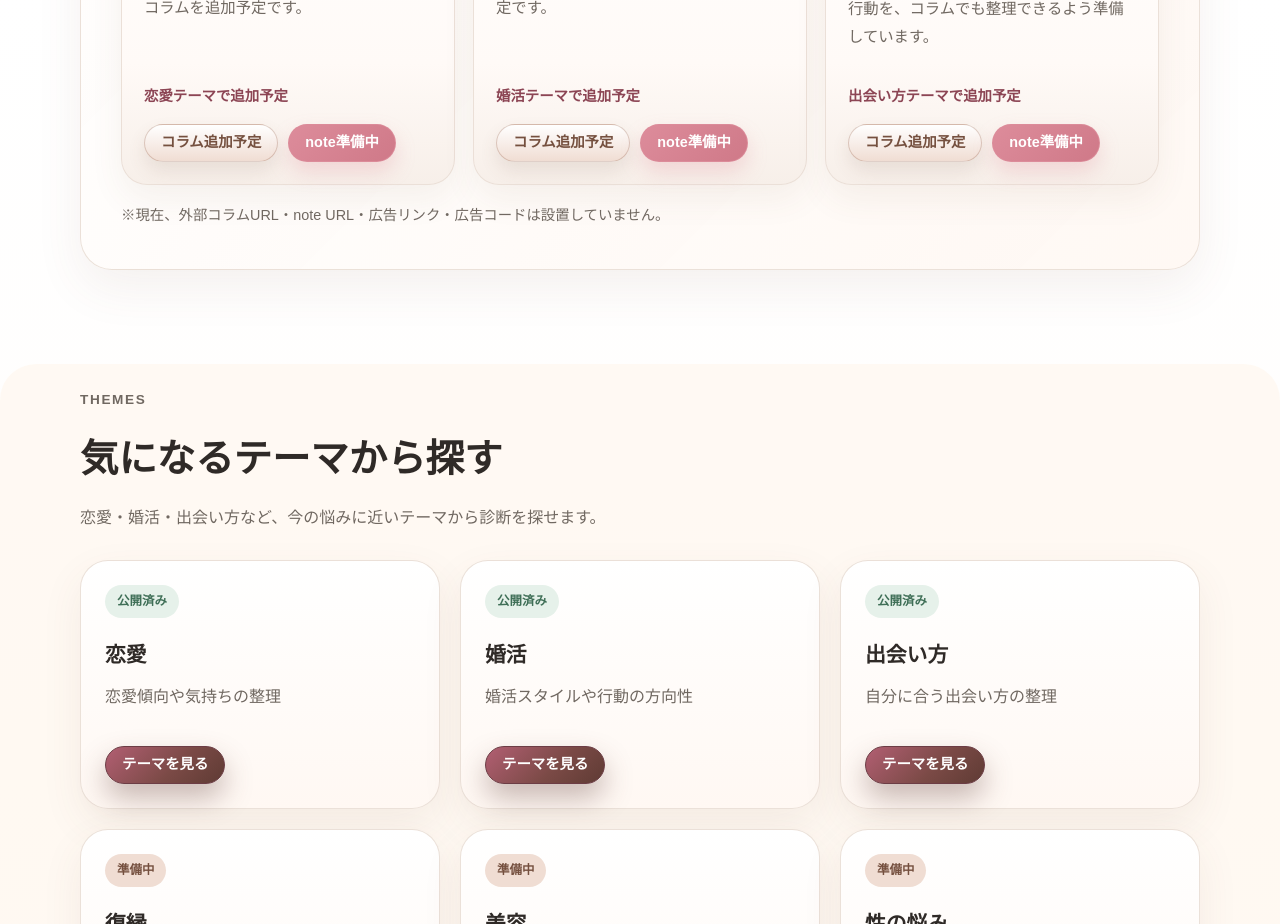
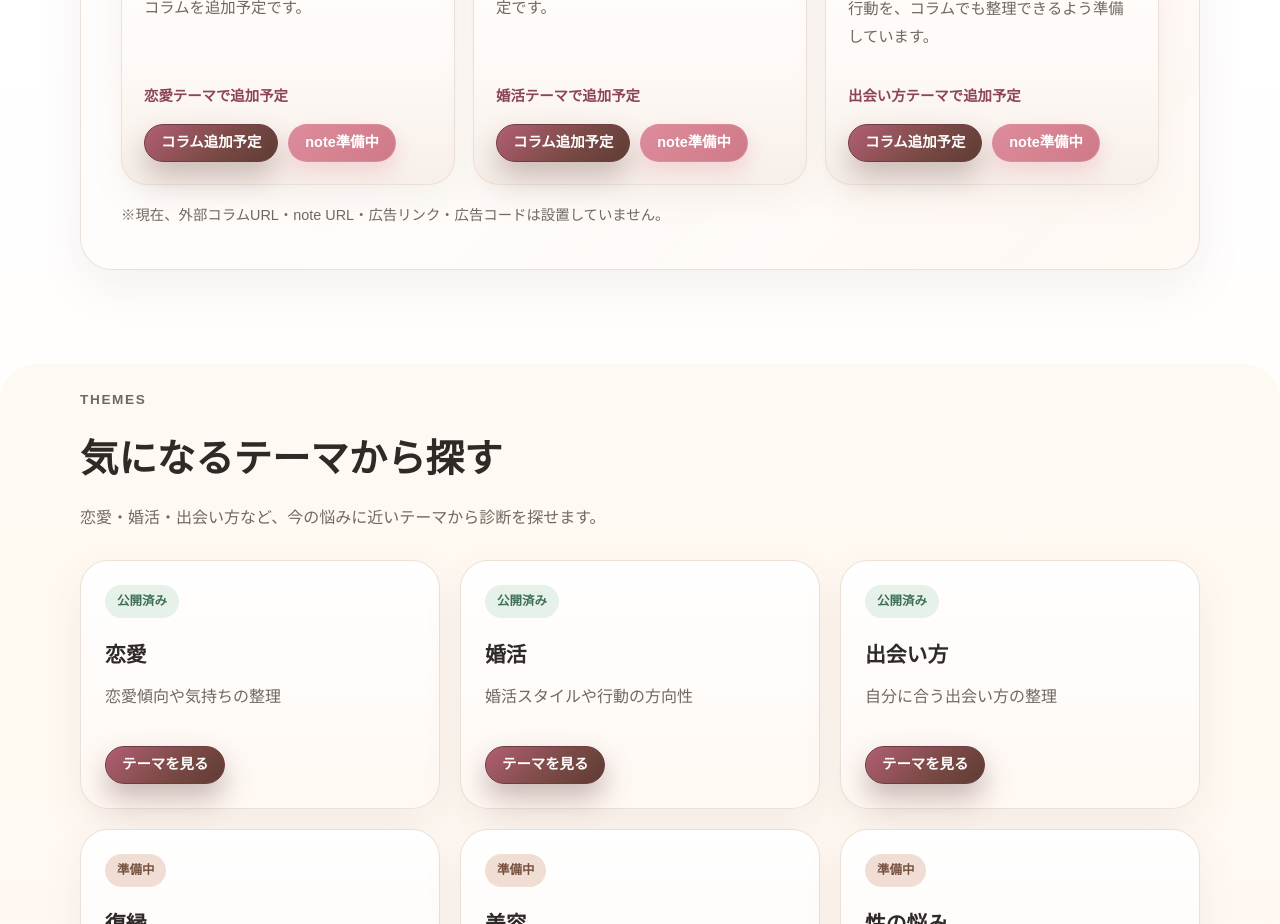
Before and after one commit to kenichis1971-cloud/diagnosis-portal-site, a Next.js app: page / in a window 1280 px wide. Shown: the part 2160-3084 px from the top of the page. Built offline with nearby package versions, Linux system fonts and the light colour scheme; no server answers.

Commit message:
Emphasize column placeholder button

```diff
--- a/app/globals.css
+++ b/app/globals.css
@@ -1362,10 +1362,10 @@ main {
 }
 
 .column-guide__action--column {
-  border: 1px solid rgba(155, 107, 85, 0.32);
-  color: var(--primary-dark);
-  background: linear-gradient(180deg, #ffffff, var(--primary-soft));
-  box-shadow: 0 9px 18px rgba(116, 80, 63, 0.12);
+  border: 1px solid #6c3d45;
+  color: #ffffff;
+  background: linear-gradient(135deg, #b25f73 0%, #7b4a46 58%, #5f3b34 100%);
+  box-shadow: 0 14px 28px rgba(95, 59, 52, 0.3);
 }
 
 .column-guide__action--note {
```
